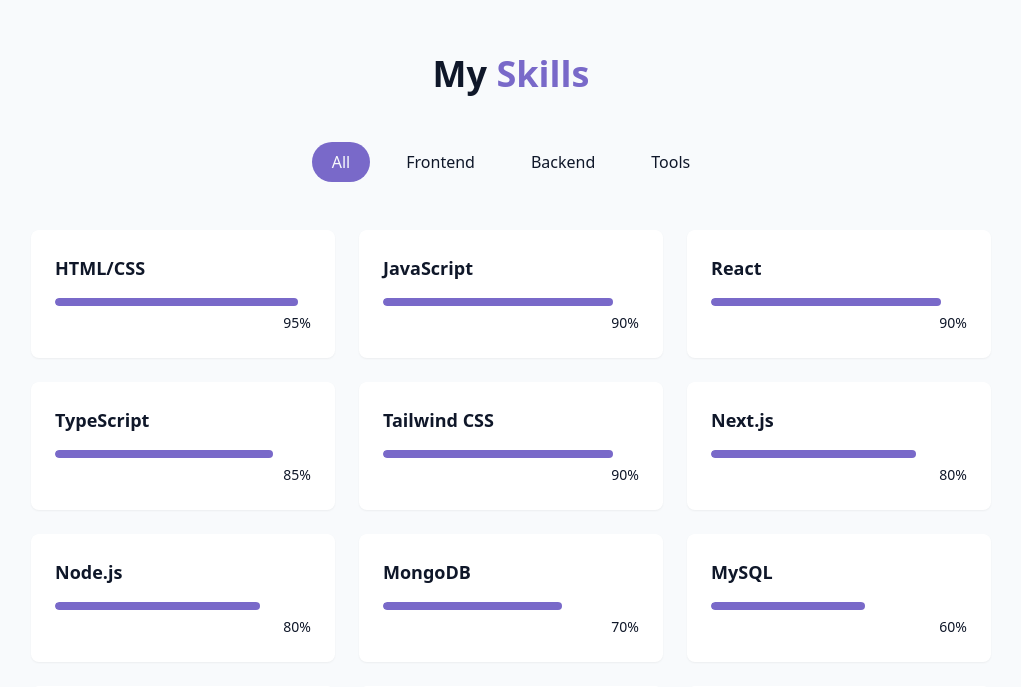
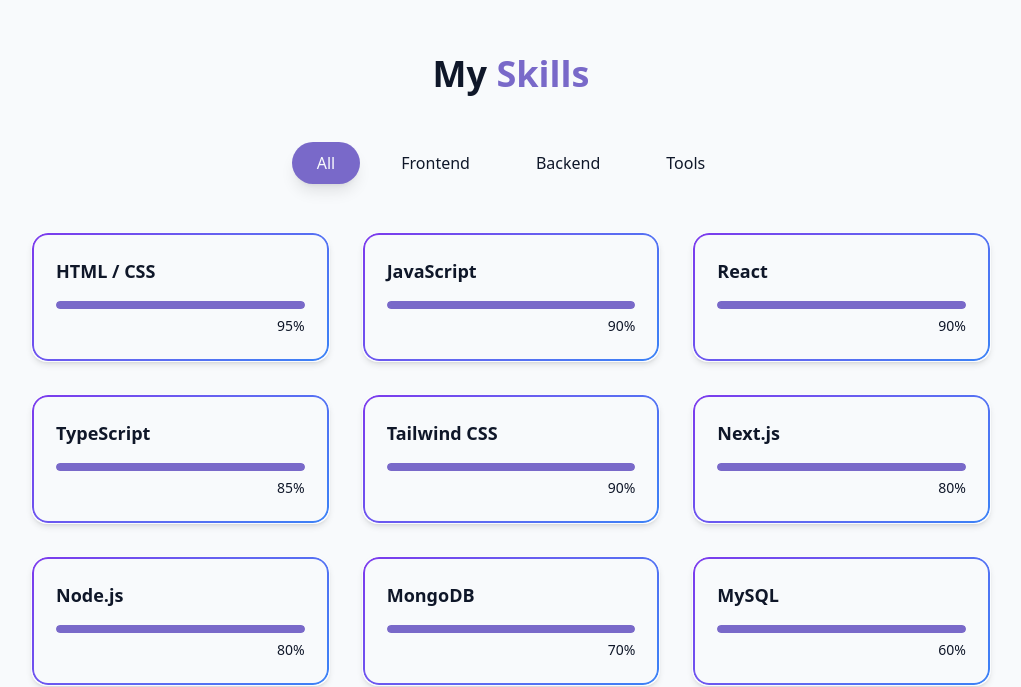
Before and after one commit to nethmalgeesaraux/Modern-Personal-Portfolio, a React (Vite) app: page / in a window 1280 px wide. Shown: the part 1722-2409 px from the top of the page, without its empty margins (129-1150 px from the left). Built offline with nearby package versions, Linux system fonts and the light colour scheme.

Commit message:
SkillsSection update

```diff
--- a/src/assets/components/SkillsSection.jsx
+++ b/src/assets/components/SkillsSection.jsx
@@ -3,7 +3,7 @@
 
 const skills = [
   // Frontend
-  { name: "HTML/CSS", level: 95, category: "frontend" },
+  { name: "HTML / CSS", level: 95, category: "frontend" },
   { name: "JavaScript", level: 90, category: "frontend" },
   { name: "React", level: 90, category: "frontend" },
   { name: "TypeScript", level: 85, category: "frontend" },
@@ -12,13 +12,11 @@
 
   // Backend
   { name: "Node.js", level: 80, category: "backend" },
-
   { name: "MongoDB", level: 70, category: "backend" },
-
   { name: "MySQL", level: 60, category: "backend" },
 
   // Tools
-  { name: "Git/GitHub", level: 90, category: "tools" },
+  { name: "Git / GitHub", level: 90, category: "tools" },
   { name: "Docker", level: 70, category: "tools" },
   { name: "Figma", level: 85, category: "tools" },
   { name: "VS Code", level: 95, category: "tools" },
@@ -32,23 +30,26 @@
   const filteredSkills = skills.filter(
     (skill) => activeCategory === "all" || skill.category === activeCategory
   );
+
   return (
-    <section id="skills" className="py-24 px-4 relative bg-secondary/30">
+    <section id="skills" className="py-24 px-4 relative bg-secondary/20 backdrop-blur-xl">
       <div className="container mx-auto max-w-5xl">
         <h2 className="text-3xl md:text-4xl font-bold mb-12 text-center">
-          My <span className="text-primary"> Skills</span>
+          My <span className="text-primary">Skills</span>
         </h2>
 
+        {/* Filter Buttons */}
         <div className="flex flex-wrap justify-center gap-4 mb-12">
           {categories.map((category, key) => (
             <button
               key={key}
               onClick={() => setActiveCategory(category)}
               className={cn(
-                "px-5 py-2 rounded-full transition-colors duration-300 capitalize",
+                "px-6 py-2 rounded-full transition-all duration-300 capitalize border border-transparent",
+                "hover:scale-105 hover:shadow-md",
                 activeCategory === category
-                  ? "bg-primary text-primary-foreground"
-                  : "bg-secondary/70 text-forefround hover:bd-secondary"
+                  ? "bg-primary text-primary-foreground shadow-lg"
+                  : "bg-secondary/60 text-foreground hover:bg-secondary/80"
               )}
             >
               {category}
@@ -56,20 +57,27 @@
           ))}
         </div>
 
-        <div className="grid grid-cols-1 sm:grid-cols-2 lg:grid-cols-3 gap-6">
+        {/* Skills Grid */}
+        <div className="grid grid-cols-1 sm:grid-cols-2 lg:grid-cols-3 gap-8">
           {filteredSkills.map((skill, key) => (
             <div
               key={key}
-              className="bg-card p-6 rounded-lg shadow-xs card-hover"
+              className="glass-card gradient-border p-6 rounded-xl shadow-md card-hover"
             >
               <div className="text-left mb-4">
-                <h3 className="font-semibold text-lg"> {skill.name}</h3>
+                <h3 className="font-semibold text-lg">{skill.name}</h3>
               </div>
-              <div className="w-full bg-secondary/50 h-2 rounded-full overflow-hidden">
+
+              {/* Progress Bar Background */}
+              <div className="w-full bg-secondary/40 h-2 rounded-full overflow-hidden">
+                {/* Animated Progress Bar */}
                 <div
-                  className="bg-primary h-2 rounded-full origin-left animate-[grow_1.5s_ease-out]"
-                  style={{ width: skill.level + "%" }}
-                />
+                  className="h-2 rounded-full bg-primary animate-progress"
+                  style={{
+                    width: skill.level + "%",
+                    animationDelay: `${key * 0.15}s`,
+                  }}
+                ></div>
               </div>
 
               <div className="text-right mt-1">
--- a/src/index.css
+++ b/src/index.css
@@ -180,3 +180,57 @@
   padding: 0;
   text-align: center;
 }
+
+/* {
+  skill
+}
+
+/* Glassmorphic Card */
+.glass-card {
+  background: rgba(255, 255, 255, 0.12);
+  border-radius: 1rem;
+  border: 1px solid rgba(255, 255, 255, 0.25);
+  backdrop-filter: blur(18px);
+}
+
+/* Gradient Border */
+.gradient-border {
+  position: relative;
+  border-radius: 1rem;
+}
+.gradient-border::before {
+  content: "";
+  position: absolute;
+  inset: 0;
+  border-radius: inherit;
+  padding: 2px;
+  background: linear-gradient(135deg, #7c3aed, #6366f1, #3b82f6);
+  mask:
+    linear-gradient(#fff 0 0) content-box,
+    linear-gradient(#fff 0 0);
+  mask-composite: exclude;
+  pointer-events: none;
+}
+
+/* Hover Animation */
+.card-hover {
+  transition: transform 0.35s ease, box-shadow 0.35s ease;
+}
+.card-hover:hover {
+  transform: translateY(-6px) scale(1.02);
+  box-shadow: 0 10px 30px rgba(0, 0, 0, 0.25);
+}
+
+/* Progress Bar Animation */
+@keyframes progressGrow {
+  from {
+    width: 0%;
+  }
+  to {
+    width: var(--target-width);
+  }
+}
+
+.animate-progress {
+  animation: progressGrow 1.6s cubic-bezier(0.34, 1.56, 0.64, 1) forwards;
+}
```
